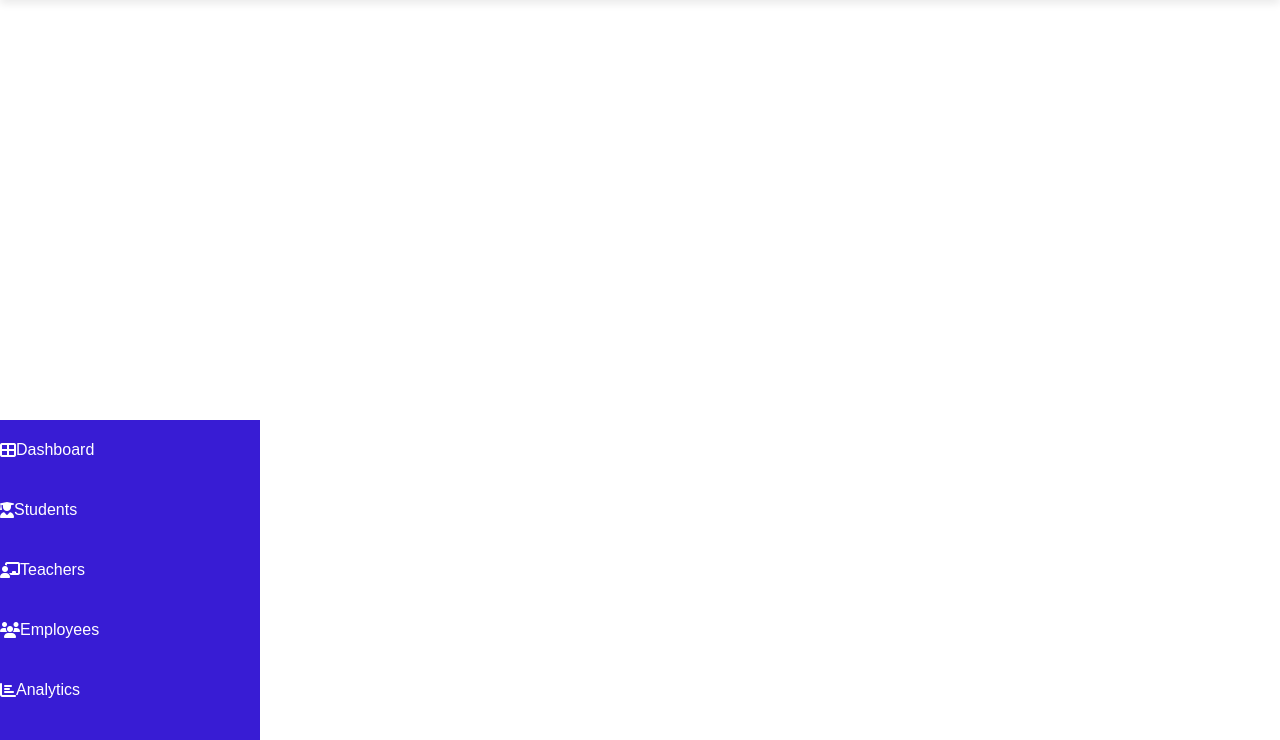
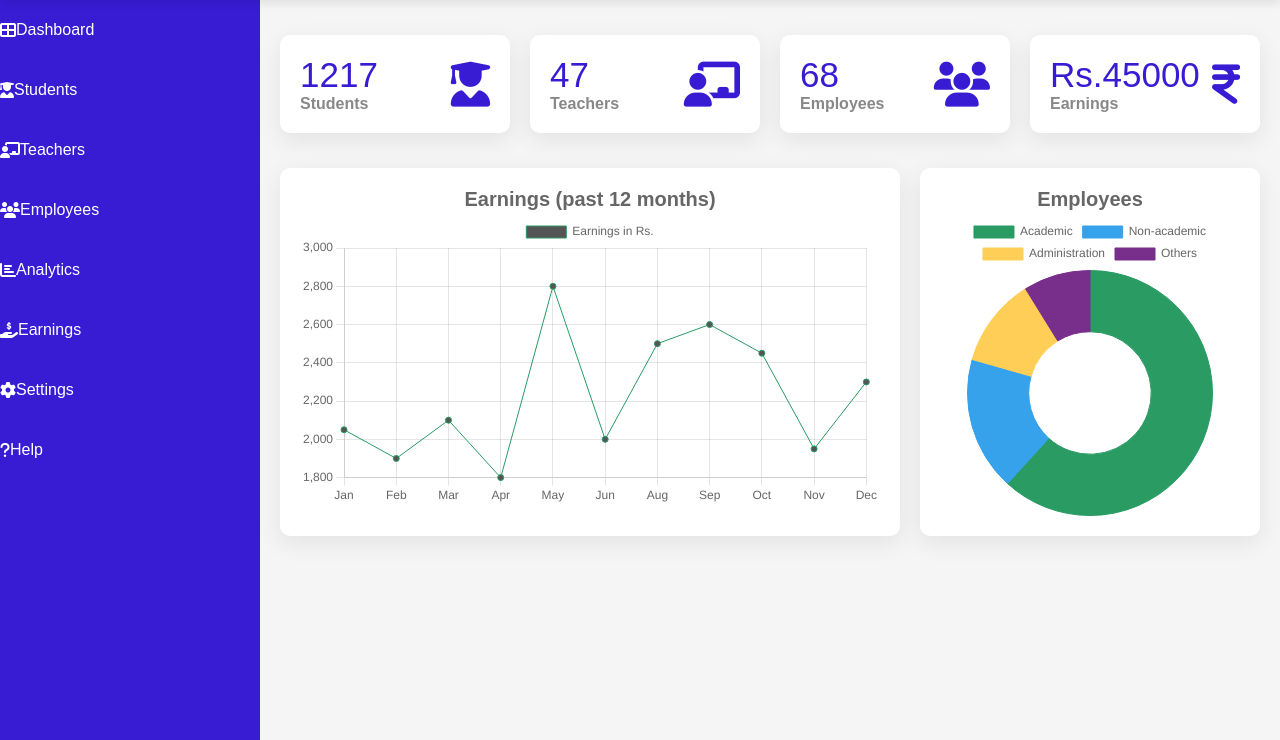
Before and after one commit to Prabhsimran04/Event-management-system, a Django app: page /dashboard in a window 1280 px wide. Shown: the part 60-800 px from the top of the page. Run offline with Django 5.2, Linux system fonts and the light colour scheme; some libraries are stand-ins or nearby versions.

Commit message:
refactor:dashboard changes

```diff
--- a/event_management/attendee/static/attendee/dashboard.css
+++ b/event_management/attendee/static/attendee/dashboard.css
@@ -64,7 +64,7 @@
 /* sidebar start */
 .sidebar{
     position: fixed;
-    top: 60%;
+    top: 60px;
     width: 260px;
     height: calc(100% - 60px);
     background: #381cd4;
@@ -80,6 +80,14 @@
     list-style: none;
 }
 
+.sidebar ul li:hover{
+    background: #fff;
+}
+
+.sidebar ul li:hover a{
+    color: #381cd4;
+}
+
 .sidebar ul li a{
     width: 100%;
     text-decoration: none;
@@ -88,3 +96,146 @@
     display: flex;
     align-items: center;
 }
+
+/* main section start */
+.main{
+    position: absolute;
+    top: 60px;
+    width: calc(100% - 260px);
+    left: 260px;
+    min-height: calc(100vh - 60px);
+    background: #f5f5f5;
+}
+
+.cards{
+    width: 100%;
+    padding: 35px 20px;
+    display: grid;
+    grid-template-columns: repeat(4, 1fr);
+    grid-gap: 20px;
+}
+
+.cards .card{
+    padding: 20px;
+    display: flex;
+    align-items: center;
+    justify-content: space-between;
+    background: #fff;
+    border-radius: 10px;
+    box-shadow: 0 7px 25px 0 rgba(0, 0, 0, 0.08);
+}
+
+.cards .card:hover{
+    background: #381cd4;
+}
+
+.cards .card:hover .number{
+    color: #fff;
+}
+
+.cards .card:hover .card-name{
+    color: #fff;
+}
+
+.cards .card:hover .icon-box i{
+    color: #fff;
+}
+
+.number{
+    font-size: 35px;
+    font-weight: 500;
+    color: #381cd4;
+}
+
+.card-name{
+    color: #888;
+    font-weight: 800;
+}
+
+.icon-box i{
+    font-size: 45px;
+    color: #381cd4;
+}
+
+/* charts starts */
+.charts{
+    display: grid;
+    grid-template-columns: 2fr 1fr;
+    grid-gap: 20px;
+    width: 100%;
+    padding: 20px;
+    padding-top: 0;
+}
+
+.chart{
+    background: #fff;
+    padding: 20px;
+    border-radius: 10px;
+    box-shadow: 0 7px 25px rgba(0, 0, 0, 0.08);
+    width: 100%;
+}
+
+.chart h2{
+    margin-bottom: 5px;
+    font-size: 20px;
+    color: #666;
+    text-align: center;
+}
+
+/* Responsive starts */
+@media (max-width:1115px){
+    .sidebar{
+        width: 60px;
+    }
+    .main{
+        left: 60px;
+        width: calc(100% - 60px);
+    }
+}
+
+@media (max-width:880px){
+    .cards{
+        grid-template-columns: repeat(4, 1fr);
+    }
+    .charts{
+        grid-template-columns: 1fr;
+    }
+
+    #doughnut-chart{
+        padding: 50px;
+    }
+    #doughnut{
+        padding: 50px;
+    }
+}
+
+@media (max-width:500px){
+    .topbar{
+        grid-template-columns: 1fr 5fr 0.4fr 1fr;
+    }
+    .cards{
+        grid-template-columns: 1fr;
+    }
+    .logo h2{
+        font-size: 20px;
+    }
+    .search{
+        width: 80%;
+    }
+    .search input{
+        padding: 0 20px;
+    }
+    .fa-bell{
+        margin-right: 5px;
+    }
+    .user{
+        width: 40px;
+        height: 40px;
+    }
+    #doughnut-chart{
+        padding: 10px;
+    }
+    #doughnut{
+        padding: 0;
+    }
+}
--- a/event_management/attendee/static/attendee/dashboard.js
+++ b/event_management/attendee/static/attendee/dashboard.js
@@ -0,0 +1,51 @@
+var ctx = document.getElementById('linechart');
+var myChart = new Chart(ctx, {
+    type: 'line',
+    data: {
+        labels: ['Jan', 'Feb', 'Mar', 'Apr', 'May', 'Jun', 'Aug', 'Sep', 'Oct', 'Nov', 'Dec'],
+        datasets: [{
+            label: 'Earnings in Rs.',
+            data: [2050,1900,2100,1800,2800,2000,2500,2600,2450,1950,2300,2900],
+            backgroundColor: [
+                'rgba(85,85,85,1)',
+
+            ],
+            borderColor: [
+                'rgba(41, 155, 99)',
+            ],
+            borderWidth: 1
+        }]
+    },
+    options: {
+        responsive: true
+    }
+});
+
+var ctx = document.getElementById('doughnut').getContext('2d');
+var myChart = new Chart(ctx, {
+    type: 'doughnut',
+    data: {
+        labels: ['Academic', 'Non-academic', 'Administration', 'Others'],
+        datasets: [{
+            label: 'Employees',
+            data: [42,12,8,6],
+            backgroundColor: [
+                'rgba(41,155,99,1)',
+                'rgba(54, 162, 235, 1)',
+                'rgba(255, 206, 86, 1)',
+                'rgba(120,46,139,1)',
+
+            ],
+            borderColor: [
+                'rgba(41,155,99,1)',
+                'rgba(54, 162, 235, 1)',
+                'rgba(255, 206, 86, 1)',
+                'rgba(120,46,139,1)',
+            ],
+            borderWidth: 1
+        }]
+    },
+    options: {
+       responsive: true
+    }
+});
--- a/event_management/attendee/templates/dashboard.html
+++ b/event_management/attendee/templates/dashboard.html
@@ -1,15 +1,19 @@
 <!DOCTYPE html>
 {% load static %}
 <html lang="en">
+
 <head>
     <meta charset="UTF-8">
     <meta name="viewport" content="width=device-width, initial-scale=1.0">
     <title>Dashboard</title>
-    <link rel="stylesheet" href="https://cdnjs.cloudflare.com/ajax/libs/font-awesome/6.7.2/css/all.min.css" integrity="sha512-Evv84Mr4kqVGRNSgIGL/F/aIDqQb7xQ2vcrdIwxfjThSH8CSR7PBEakCr51Ck+w+/U6swU2Im1vVX0SVk9ABhg==" crossorigin="anonymous" referrerpolicy="no-referrer" />
+    <link rel="stylesheet" href="https://cdnjs.cloudflare.com/ajax/libs/font-awesome/6.7.2/css/all.min.css"
+        integrity="sha512-Evv84Mr4kqVGRNSgIGL/F/aIDqQb7xQ2vcrdIwxfjThSH8CSR7PBEakCr51Ck+w+/U6swU2Im1vVX0SVk9ABhg=="
+        crossorigin="anonymous" referrerpolicy="no-referrer" />
     <link rel="stylesheet" href="{% static 'attendee\dashboard.css' %}">
 </head>
+
 <body>
-     <div class="container">
+    <div class="container">
         <div class="topbar">
             <div class="logo">
                 <h2>Brand.</h2>
@@ -20,7 +24,8 @@
             </div>
             <i class="fas fa-bell"></i>
             <div class="user">
-                <img src="https://img.freepik.com/free-vector/blue-circle-with-white-user_78370-4707.jpg?t=st=1741252154~exp=1741255754~hmac=470da8d9379ed74e0f5807ed80cca7a203983fdcf9ae95b5a4ddedd01e560d91&w=740" alt="">
+                <img src="https://img.freepik.com/free-vector/blue-circle-with-white-user_78370-4707.jpg?t=st=1741252154~exp=1741255754~hmac=470da8d9379ed74e0f5807ed80cca7a203983fdcf9ae95b5a4ddedd01e560d91&w=740"
+                    alt="">
             </div>
         </div>
         <div class="sidebar">
@@ -82,8 +87,62 @@
                 </li>
             </ul>
         </div>
-        <div class="main"></div>
-     </div>
-    <script src="{% static 'attendee/js/main.js'%}"></script>
+        <div class="main">
+            <div class="cards">
+                <div class="card">
+                    <div class="card-content">
+                        <div class="number">1217</div>
+                        <div class="card-name">Students</div>
+                    </div>
+                    <div class="icon-box">
+                        <i class="fas fa-user-graduate"></i>
+                    </div>
+                </div>
+
+                <div class="card">
+                    <div class="card-content">
+                        <div class="number">47</div>
+                        <div class="card-name">Teachers</div>
+                    </div>
+                    <div class="icon-box">
+                        <i class="fas fa-chalkboard-teacher"></i>
+                    </div>
+                </div>
+
+                <div class="card">
+                    <div class="card-content">
+                        <div class="number">68</div>
+                        <div class="card-name">Employees</div>
+                    </div>
+                    <div class="icon-box">
+                        <i class="fas fa-users"></i>
+                    </div>
+                </div>
+
+                <div class="card">
+                    <div class="card-content">
+                        <div class="number">Rs.45000</div>
+                        <div class="card-name">Earnings</div>
+                    </div>
+                    <div class="icon-box">
+                        <i class="fas fa-indian-rupee-sign"></i>
+                    </div>
+                </div>
+            </div>
+            <div class="charts">
+                <div class="chart">
+                    <h2>Earnings (past 12 months)</h2>
+                    <canvas id="linechart"></canvas>
+                </div>
+                <div class="chart" id="doughnut-chart">
+                    <h2>Employees</h2>
+                    <canvas id="doughnut"></canvas>
+                </div>
+            </div>
+        </div>
+    </div>
+    <script src="https://cdnjs.cloudflare.com/ajax/libs/Chart.js/3.5.1/chart.min.js"></script>
+    <script src="{% static 'attendee/dashboard.js'%}"></script>
 </body>
+
 </html>
--- a/event_management/attendee/templates/landingPage.html
+++ b/event_management/attendee/templates/landingPage.html
@@ -35,6 +35,7 @@
             <a href="event">Event</a>
             <a href="hostevent">HostEvent</a>
             <a href="dashboard">Dashboard</a>
+            <a href="viewsattendee">Viewsattendee</a>
         </nav>
         <div class="fas fa-bars" id="MenuBtn"></div>
     </div>
--- a/event_management/attendee/urls.py
+++ b/event_management/attendee/urls.py
@@ -10,4 +10,5 @@ urlpatterns = [
     path("eventdetail/<str:event_id>", views.eventdetailPage, name="event_detail"),
     path("hostevent", views.hosteventPage),
     path("dashboard", views.dashboardPage),
+    path("viewsattendee", views.viewsattendeePage),
 ]
--- a/event_management/attendee/views.py
+++ b/event_management/attendee/views.py
@@ -25,6 +25,10 @@ def hosteventPage(request):
 
 def dashboardPage(request):
     return render(request, 'dashboard.html')
+
+def viewsattendeePage(request):
+    return render(request, 'viewsattendee.html')
+
 
 
 
```
Also changed, not shown: event_management/attendee/templates/viewsattendee.html (added, +14 -0 lines), event_management/attendee/static/attendee/viewsattendee.css (added), event_management/attendee/static/attendee/viewsattendee.js (added).
